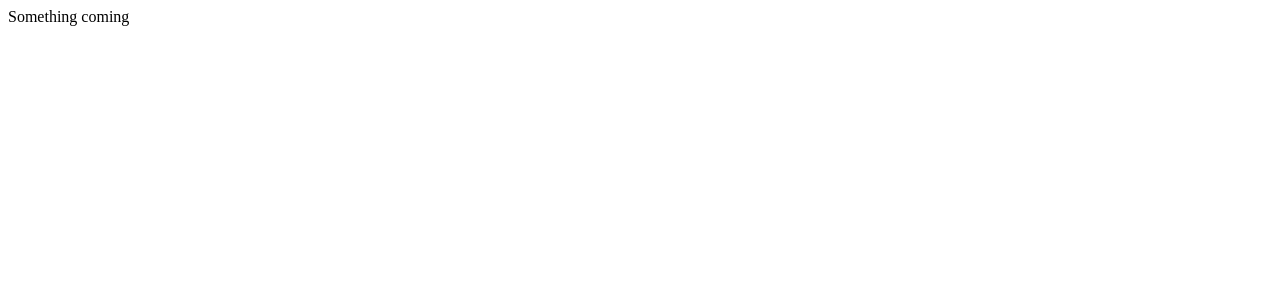
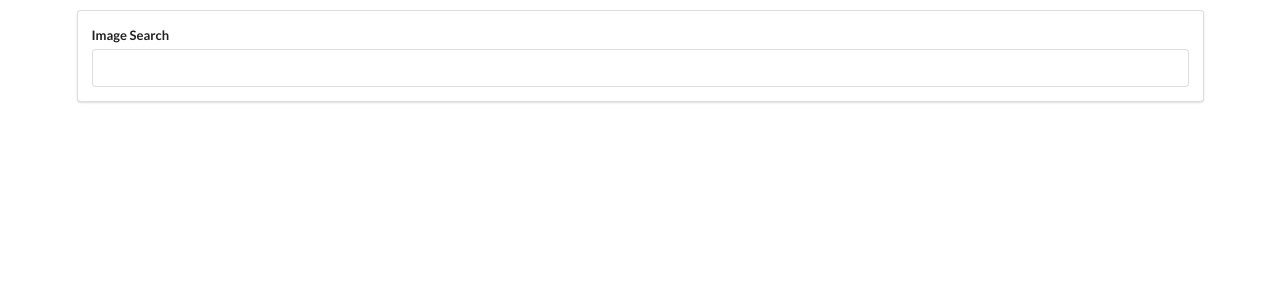
Before and after one commit to Gokulraj12/TenetComponentReact, a React (Create React App) app in the folder feedbacksearch/: page / in a window 1280 px wide. Shown: the top 300 px of the page. Built offline with nearby package versions, Linux system fonts and the light colour scheme.

Commit message:
onchange event added for user search

```diff
--- a/feedbacksearch/public/index.html
+++ b/feedbacksearch/public/index.html
@@ -1,15 +1,14 @@
 <!DOCTYPE html>
 <html lang="en">
+
 <head>
   <meta charset="utf-8" />
   <link rel="icon" href="%PUBLIC_URL%/favicon.ico" />
   <meta name="viewport" content="width=device-width, initial-scale=1" />
   <meta name="theme-color" content="#000000" />
-    <meta
-      name="description"
-      content="Web site created using create-react-app"
-    />
+  <meta name="description" content="Web site created using create-react-app" />
   <link rel="apple-touch-icon" href="%PUBLIC_URL%/logo192.png" />
+  <link rel="stylesheet" href="https://cdnjs.cloudflare.com/ajax/libs/semantic-ui/2.4.1/semantic.min.css">
   <!--
       manifest.json provides metadata used when your web app is installed on a
       user's mobile device or desktop. See https://developers.google.com/web/fundamentals/web-app-manifest/
@@ -26,6 +25,7 @@
     -->
   <title>React App</title>
 </head>
+
 <body>
   <noscript>You need to enable JavaScript to run this app.</noscript>
   <div id="root"></div>
@@ -40,4 +40,5 @@
       To create a production bundle, use `npm run build` or `yarn build`.
     -->
 </body>
+
 </html>
--- a/feedbacksearch/src/components/App.js
+++ b/feedbacksearch/src/components/App.js
@@ -1,9 +1,10 @@
 import React from 'react';
+import SearchBar from './SearchBar';
 
 const App = () => {
     return (
-        <div>
-            Something coming
+        <div className="ui container" style={{ marginTop: "10px" }}>
+            <SearchBar />
         </div>
     );
 };
--- a/feedbacksearch/src/components/SearchBar.js
+++ b/feedbacksearch/src/components/SearchBar.js
@@ -1,9 +1,22 @@
 import React from 'react';
 
 class SearchBar extends React.Component {
+
+    // onInputChange(event) {
+    //     console.log(event.target.value);
+    // }
+
     render() {
         return (
-            <div>Searchbar</div>
+            <div className="ui segment">
+                <form className="ui form">
+                    <div className="field">
+                        <label>Image Search</label>
+                        <input type="text" onChange={event => { console.log(event.target.value) }} />
+                    </div>
+                    {/* <button type='search'>Search</button> */}
+                </form>
+            </div>
         );
     }
 }
```
Lines whose indentation alone changed are shown as unchanged.
